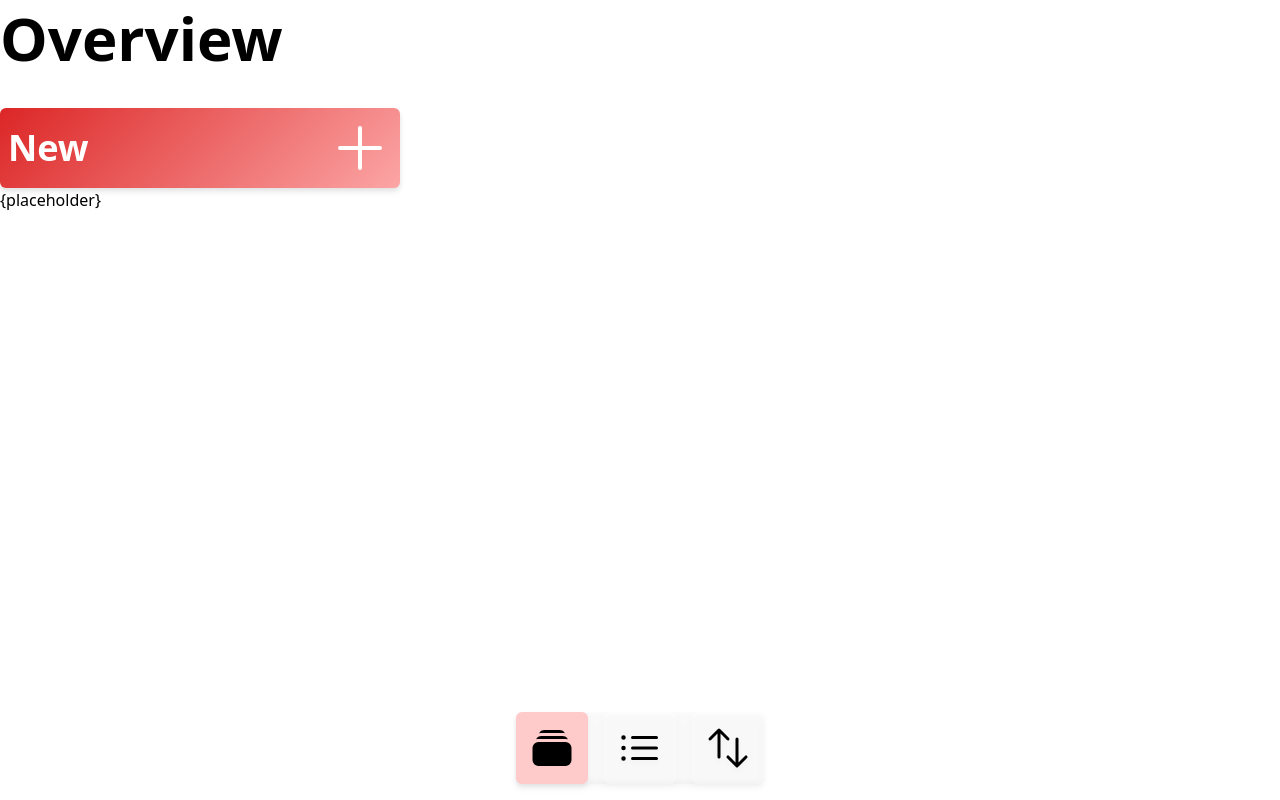
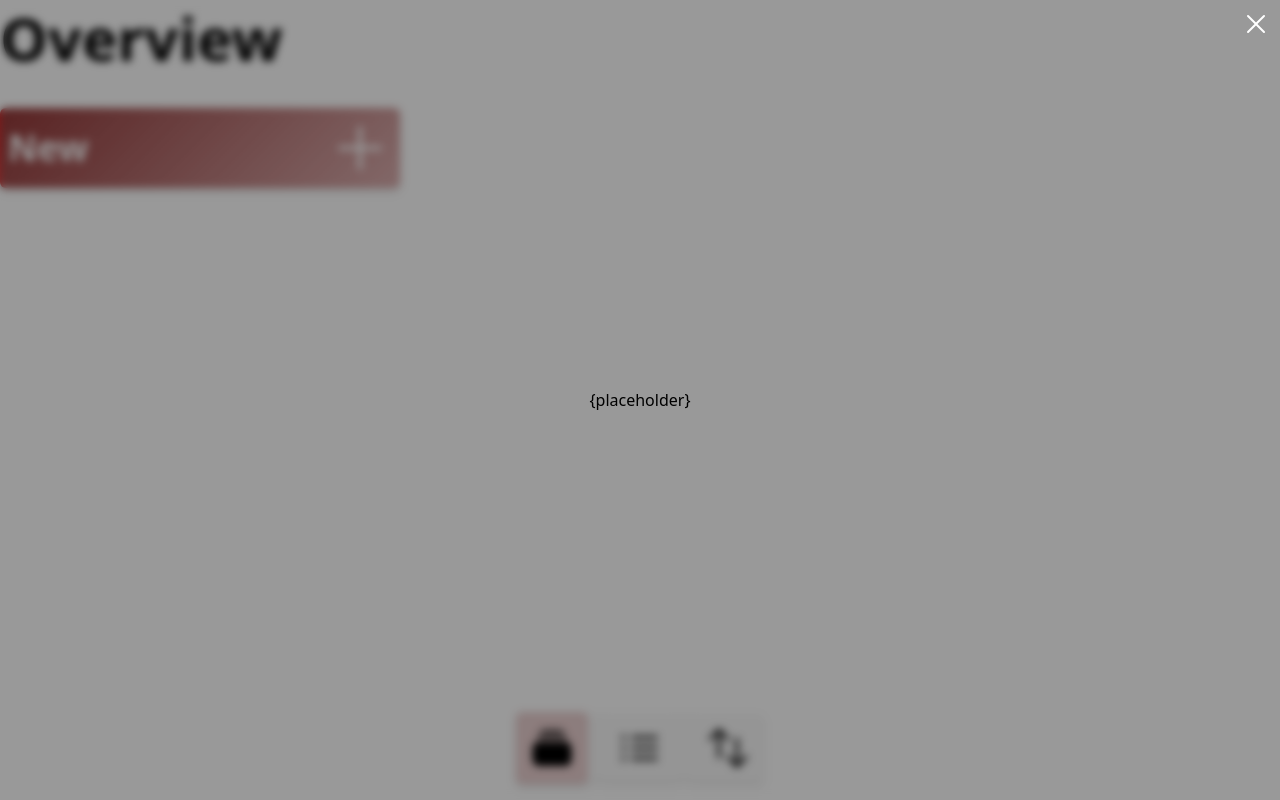
Before and after one commit to AntanasGa/TimeHolder, a Vue app: page /tasks/new in a window 1280 px wide. Built offline with nearby package versions, Linux system fonts and the light colour scheme.

Commit message:
adding modal

```diff
--- /dev/null
+++ b/src/components/Modal.vue
@@ -0,0 +1,15 @@
+<template>
+  <div class="fixed inset-0 z-[1] flex flex-col justify-center items-center">
+    <div class="absolute left-0 top-0 w-screen h-screen backdrop-blur-sm backdrop-saturate-50 bg-black/40 z-[-1]" @click="props.onCancel"></div>
+    <button type="button" class="w-8 h-8 fixed top-2 right-2 text-white" @click="props.onCancel">
+      <XMarkIcon class="w-full h-full" />
+    </button>
+      <slot></slot>
+  </div>
+</template>
+
+<script setup lang="ts">
+import { XMarkIcon } from '@heroicons/vue/24/solid';
+
+const props = defineProps<{onCancel: () => void}>();
+</script>
--- a/src/routes/Task.vue
+++ b/src/routes/Task.vue
@@ -1,6 +1,19 @@
 <template>
-  {placeholder}
+  <Modal :onCancel="onCancel">
+    <div>{placeholder}</div>
+  </Modal>
 </template>
 
 <script setup lang="ts">
+import Modal from '@/components/Modal.vue';
+import { useRoute, useRouter } from 'vue-router';
+
+
+const route = useRoute();
+const router = useRouter();
+console.log(route.params);
+
+function onCancel() {
+  router.push('/tasks');
+}
 </script>
```
